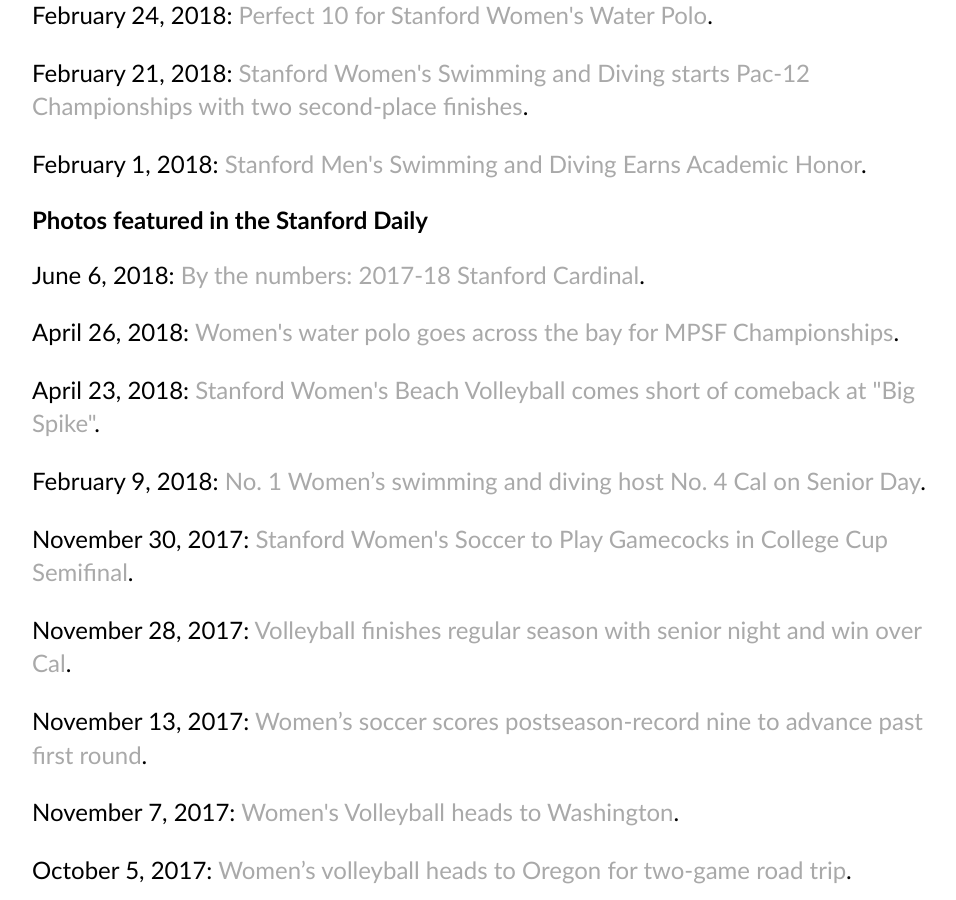
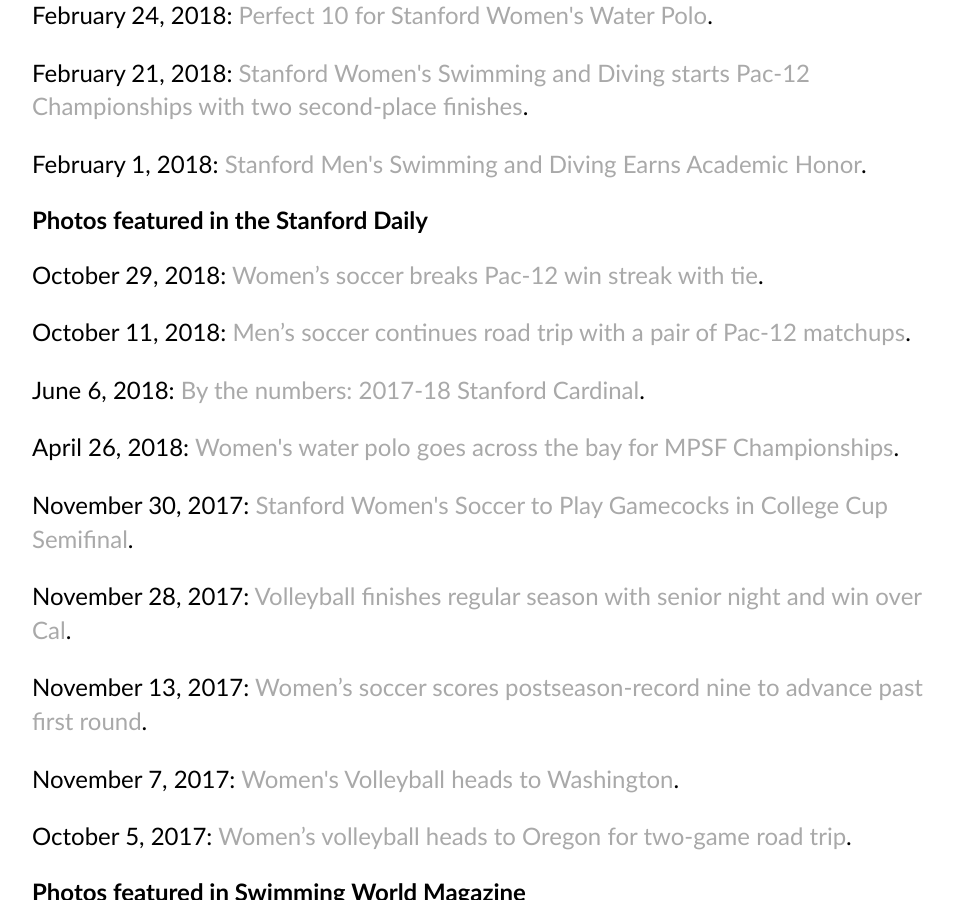
Before and after one commit to echang17/echang17.github.io, a Jekyll site: the page built from links/index.html, in a window 1280 px wide and 900 px high, scrolled down 2760 px. Shown: the whole window, without its empty margins (160-1116 px from the left). Built offline with Jekyll 4.4.1, drawn with Linux system fonts in a browser that asks for light colours.

Commit message:
Update index.html

```diff
--- a/links/index.html
+++ b/links/index.html
@@ -47,10 +47,10 @@
     <p>February 1, 2018: <a href="http://gostanford.com/news/2018/2/1/mens-swimming-diving-stanford-earns-academic-honor.aspx?path=mswim">Stanford Men's Swimming and Diving Earns Academic Honor</a>.</p>
   <p></p>
   <h2>Photos featured in the Stanford Daily</h2>
+    <p>October 29, 2018: <a href="https://www.stanforddaily.com/2018/10/29/womens-soccer-breaks-pac-12-win-streak-with-tie/">Women’s soccer breaks Pac-12 win streak with tie</a>.</p>
+    <p>October 11, 2018: <a href="https://www.stanforddaily.com/2018/10/11/mens-soccer-continues-road-trip-with-a-pair-of-pac-12-matchups/">Men’s soccer continues road trip with a pair of Pac-12 matchups</a>.</p>
     <p>June 6, 2018: <a href="https://www.stanforddaily.com/2018/06/13/by-the-numbers-2017-18-stanford-cardinal/">By the numbers: 2017-18 Stanford Cardinal</a>.</p>
     <p>April 26, 2018: <a href="https://www.stanforddaily.com/2018/04/26/womens-water-polo-goes-across-the-bay-for-mpsf-championships/">Women's water polo goes across the bay for MPSF Championships</a>.</p>
-    <p>April 23, 2018: <a href="https://www.stanforddaily.com/2018/04/23/beach-volleyball-comes-short-of-comeback-at-big-spike/">Stanford Women's Beach Volleyball comes short of comeback at "Big Spike"</a>.</p>
-    <p>February 9, 2018: <a href="https://www.stanforddaily.com/2018/02/09/no-1-womens-swimming-and-diving-host-no-4-cal-on-senior-day/">No. 1 Women’s swimming and diving host No. 4 Cal on Senior Day</a>.</p>
     <p>November 30, 2017: <a href="https://www.stanforddaily.com/2017/11/30/womens-soccer-to-play-gamecocks-in-college-cup-semifinals/">Stanford Women's Soccer to Play Gamecocks in College Cup Semifinal</a>.</p>
     <p>November 28, 2017: <a href="https://www.stanforddaily.com/2017/11/28/volleyball-finishes-regular-season-with-senior-night-and-win-over-cal/">Volleyball finishes regular season with senior night and win over Cal</a>.</p>
     <p>November 13, 2017: <a href="https://www.stanforddaily.com/2017/11/13/womens-soccer-scores-a-postseason-record-nine-to-advance-past-first-round/">Women’s soccer scores postseason-record nine to advance past first round</a>.</p>
```
